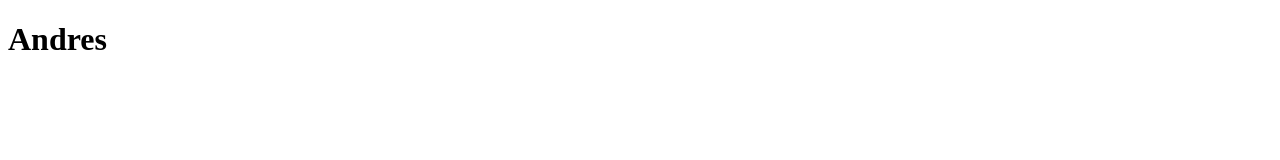
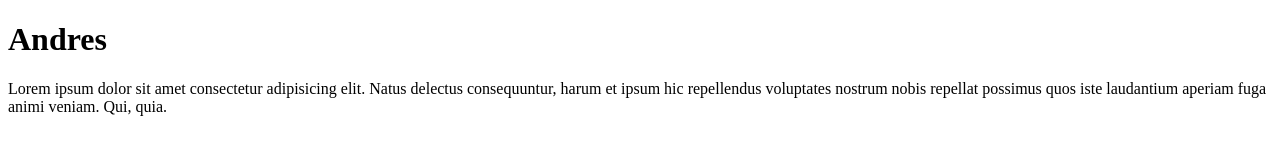
Before and after one commit to andoryupurfire/git001, a plain HTML site: page index.html in a window 1280 px wide. Drawn offline with Linux system fonts and the light colour scheme.

Commit message:
Agregando parrafo perro

```diff
--- a/index.html
+++ b/index.html
@@ -10,7 +10,7 @@
         <h1>
             Andres
         </h1>
-
+        <p>Lorem ipsum dolor sit amet consectetur adipisicing elit. Natus delectus consequuntur, harum et ipsum hic repellendus voluptates nostrum nobis repellat possimus quos iste laudantium aperiam fuga animi veniam. Qui, quia.</p>
     </header>
 </body>
 </html>
```
